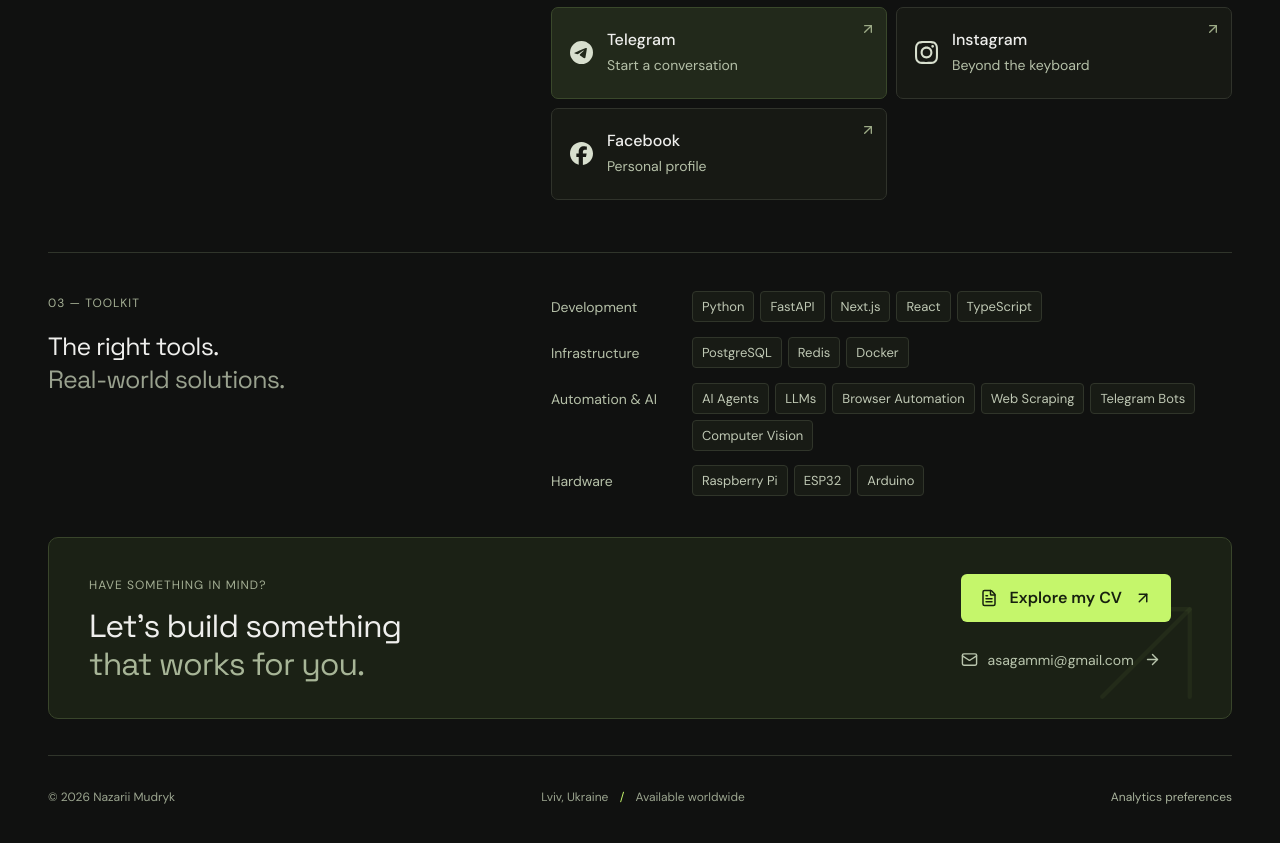
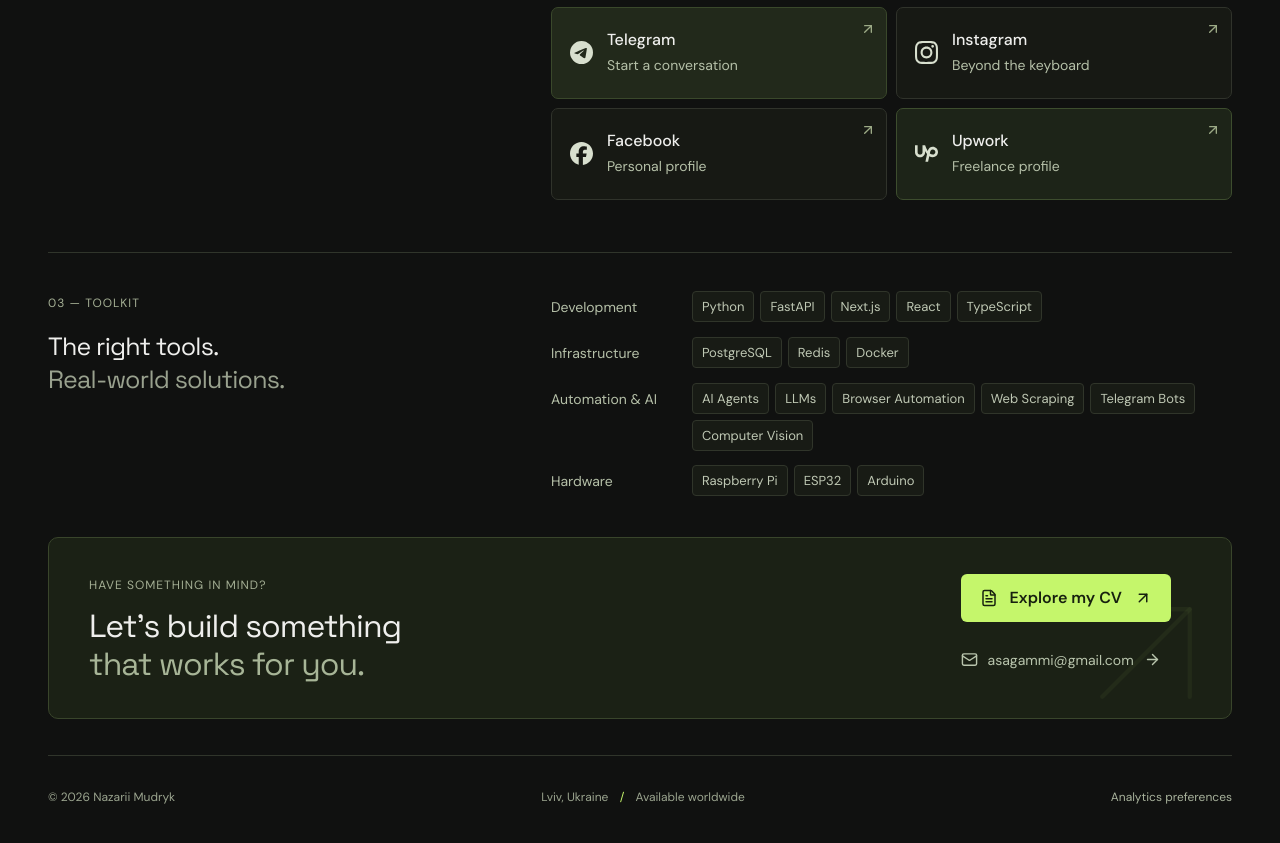
Before and after one commit to asagammi/nazarii-mudryk-portfolio, a React (Vite) app: page / in a window 1280 px wide. Shown: the part 1030-1873 px from the top of the page. Built offline with nearby package versions, Linux system fonts and the light colour scheme; no server answers.

Commit message:
Add Upwork profile card

```diff
--- a/src/App.tsx
+++ b/src/App.tsx
@@ -1,14 +1,14 @@
 import { useState, useEffect } from 'react'
 import type { ReactNode } from 'react'
 import { ArrowUpRight, ArrowRight, FileText, Mail, MapPin, Bot, Layers3, Database, ScanLine, Cpu, Globe2, Command, X } from 'lucide-react'
-import { siGithub, siTelegram, siInstagram, siFacebook } from 'simple-icons'
+import { siGithub, siTelegram, siInstagram, siFacebook, siUpwork } from 'simple-icons'
 import { LanguageContext, initialLanguage, useT } from './i18n'
 import type { Language, TranslationKey } from './i18n'
 import { profile } from './config'
 import { getConsent, setConsent, track } from './analytics'
 type Platform = keyof typeof profile.links
 function Brand({ name }: { name: Platform }) {
-  const icon = { github: siGithub, telegram: siTelegram, instagram: siInstagram, facebook: siFacebook }[name as 'github' | 'telegram' | 'instagram' | 'facebook']
+  const icon = { github: siGithub, telegram: siTelegram, instagram: siInstagram, facebook: siFacebook, upwork: siUpwork }[name as 'github' | 'telegram' | 'instagram' | 'facebook' | 'upwork']
   if (icon) return <svg viewBox="0 0 24 24" fill="currentColor" aria-hidden="true"><path d={icon.path}/></svg>
   if (name === 'linkedin') return <svg viewBox="0 0 24 24" fill="currentColor" aria-hidden="true"><path d="M20.45 2H3.55C2.69 2 2 2.68 2 3.52v16.96c0 .84.69 1.52 1.55 1.52h16.9c.86 0 1.55-.68 1.55-1.52V3.52c0-.84-.69-1.52-1.55-1.52ZM7.93 18.75H4.98V9.2h2.95v9.55ZM6.45 7.9a1.71 1.71 0 1 1 0-3.42 1.71 1.71 0 0 1 0 3.42Zm12.3 10.85H15.8V14.1c0-1.11-.02-2.54-1.55-2.54-1.55 0-1.79 1.21-1.79 2.46v4.73H9.51V9.2h2.83v1.31h.04c.4-.75 1.36-1.55 2.79-1.55 2.98 0 3.58 1.96 3.58 4.51v5.28Z"/></svg>
   return name === 'cv' ? <FileText aria-hidden="true"/> : <Mail aria-hidden="true"/>
@@ -19,6 +19,7 @@ function Link({ platform, children, className = '', contact = false }: { platfor
     const params = { platform, destination: profile.links[platform] }
     track(platform === 'cv' ? 'cv_open' : platform === 'email' ? 'email_click' : 'social_click', params)
     if (platform === 'facebook') track('facebook_click', params)
+    if (platform === 'upwork') track('upwork_click', params)
     if (contact) track('contact_click', params)
   }}>{children}</a>
 }
@@ -39,7 +40,7 @@ function Capabilities() {
   const t = useT()
   return <section id="expertise" className="expertise" aria-labelledby="build-title"><div className="section-label"><h2 id="build-title">{t("WHAT I BUILD")}</h2><span>{t("01 — EXPERTISE")}</span></div><div className="capability-grid">{capabilities.map(({ icon: Icon, title, next, text, tags, featured }, i) => <article key={title} className={`capability ${featured ? 'featured' : ''}`} style={{ animationDelay: `${100 + i * 65}ms` }}><div className="card-top"><Icon size={25} strokeWidth={1.5} aria-hidden="true"/><span>0{i + 1}</span></div><h3>{t(`${title} ${next}` as TranslationKey)}</h3><p>{t(text as TranslationKey)}</p><div className="card-tags">{t(tags as TranslationKey)}</div></article>)}</div></section>
 }
-const socials: { platform: Platform; label: string; text: string }[] = [ { platform: 'github', label: 'GitHub', text: 'Explore the code' }, { platform: 'linkedin', label: 'LinkedIn', text: 'The professional side' }, { platform: 'telegram', label: 'Telegram', text: 'Start a conversation' }, { platform: 'instagram', label: 'Instagram', text: 'Beyond the keyboard' }, { platform: 'facebook', label: 'Facebook', text: 'Personal profile' } ]
+const socials: { platform: Platform; label: string; text: string }[] = [ { platform: 'github', label: 'GitHub', text: 'Explore the code' }, { platform: 'linkedin', label: 'LinkedIn', text: 'The professional side' }, { platform: 'telegram', label: 'Telegram', text: 'Start a conversation' }, { platform: 'instagram', label: 'Instagram', text: 'Beyond the keyboard' }, { platform: 'facebook', label: 'Facebook', text: 'Personal profile' }, { platform: 'upwork', label: 'Upwork', text: 'Freelance profile' } ]
 function Connections() {
   const t = useT()
   return <section id="connect" className="connections" aria-labelledby="connect-title"><div className="section-label"><h2 id="connect-title">{t("FIND ME ONLINE")}</h2><span>{t("02 — CONNECT")}</span></div><div className="social-grid">{socials.map(s => <Link key={s.platform} platform={s.platform} contact={s.platform === 'telegram'} className={`social ${s.platform}`}><Brand name={s.platform}/><div><h3>{s.label}</h3><p>{t(s.text as TranslationKey)}</p></div><ArrowUpRight className="out-arrow" size={18}/></Link>)}</div></section>
```
